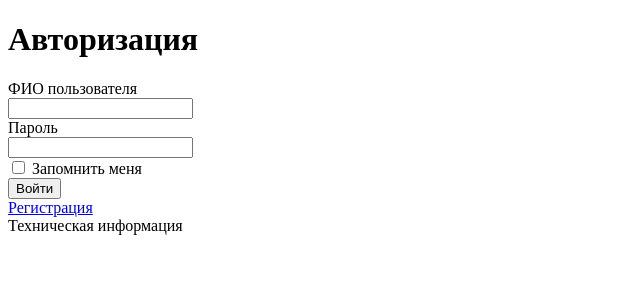
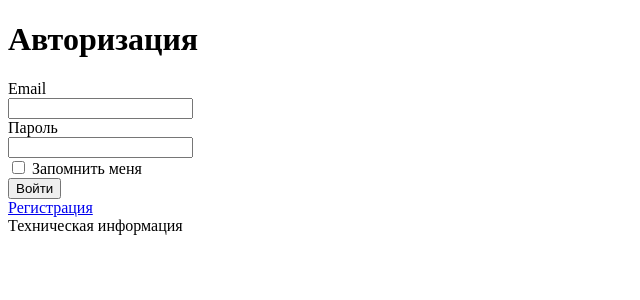
Before and after one commit to GameshGil/hr_data_dashboard, a Flask app: page /login in a window 1280 px wide. Shown: the part 26-326 px from the top of the page, without its empty margins (0-640 px from the left). Run offline with Flask 3, Linux system fonts and the light colour scheme.

Commit message:
Изменен способ авторизации на почту

```diff
--- a/backend/app.py
+++ b/backend/app.py
@@ -1,6 +1,6 @@
 from flask import render_template, redirect, url_for
 from werkzeug.security import generate_password_hash, check_password_hash
-from flask_login import login_user
+# from flask_login import login_user
 
 from config import app, db
 from models import User
@@ -33,10 +33,7 @@ def register():
                 form=form,
                 message='Пользователь уже зарегистрирован'
             )
-        hashed_password = generate_password_hash(
-            password=password,
-            method='sha256'
-        )
+        hashed_password = generate_password_hash(password)
         new_user = User(
             username=username,
             email=email,
@@ -54,12 +51,12 @@ def register():
 def login():
     form = LoginForm()
     if form.validate_on_submit():
-        username = form.username.data
+        email = form.email.data
         password = form.password.data
-        user = User.query.filter_by(username=username).first_or_404()
+        user = User.query.filter_by(email=email).first_or_404()
 
         if user and check_password_hash(user.hashed_password, password):
-            login_user(user)
+            # login_user(user)
             return redirect(url_for('index'))
 
     return render_template('login.html', form=form)
--- a/backend/forms.py
+++ b/backend/forms.py
@@ -18,7 +18,7 @@ class RegistrationForm(FlaskForm):
 
 
 class LoginForm(FlaskForm):
-    username = StringField('ФИО пользователя', validators=[DataRequired()])
+    email = EmailField('Email', validators=[DataRequired()])
     password = PasswordField('Пароль', validators=[DataRequired()])
     remember_me = BooleanField('Запомнить меня')
     submit = SubmitField('Войти')
--- a/backend/templates/login.html
+++ b/backend/templates/login.html
@@ -7,10 +7,10 @@
 <form action="/login" method="post" class="authorize_form">
     {{ form.hidden_tag() }}
     <div>
-        {{ form.username.label }}<br>
-        {{ form.username(class="form__username") }}<br>
-        {% for error in form.username.errors %}
-        <div class="form__username_error" role="alert">
+        {{ form.email.label }}<br>
+        {{ form.email(class="form__email") }}<br>
+        {% for error in form.email.errors %}
+        <div class="form__error" role="alert">
             {{ error }}
         </div>
         {% endfor %}
@@ -19,7 +19,7 @@
         {{ form.password.label }}<br>
         {{ form.password(type="password", class="form__password") }}<br>
         {% for error in form.password.errors %}
-        <div class="form__password_error" role="alert">
+        <div class="form__error" role="alert">
             {{ error }}
         </div>
         {% endfor %}
```
